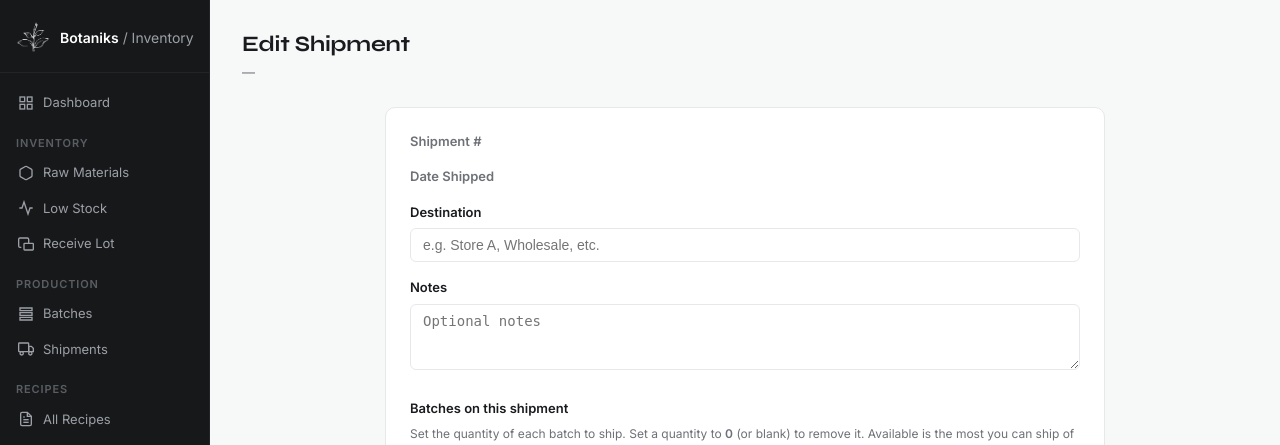
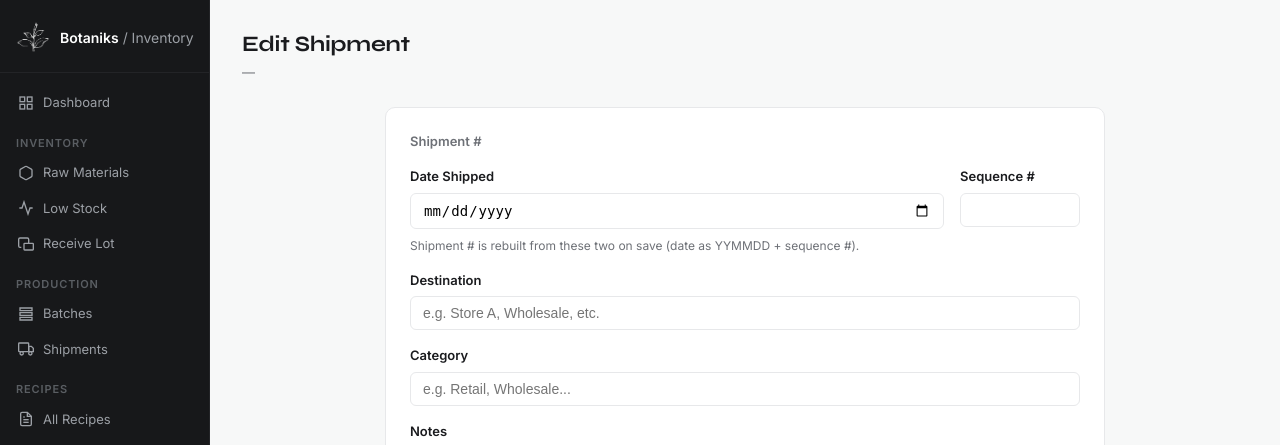
Before and after one commit to aero-greenfield/matcha-inventory-system, a Flask app: template templates/edit_shipment.html in a window 1280 px wide. Shown: the top 445 px of the page. Run offline with Flask 3, Linux system fonts and the light colour scheme; the template is opened without the code that fills it, so the values that code supplies are empty; parts of the project's set-up code (start-up, migrations or seed data) failed here and were passed over; some libraries are stand-ins or nearby versions.

Commit message:
added manual shipment date input, changed shipment number format, and added column (categroy) to shipments)

```diff
--- a/app.py
+++ b/app.py
@@ -2905,7 +2905,7 @@ def shipments_list():
 def new_shipment_page():
     df, _ = get_batches(page=None)
     batches = df.to_dict('records') if not df.empty else []
-    return render_template('create_shipment.html', batches=batches)
+    return render_template('create_shipment.html', batches=batches, today=business_today())
 
 
 @app.route('/shipments/<int:shipment_id>')
@@ -2956,9 +2956,26 @@ def create_shipment_route():
 
     destination = request.form.get('destination', '').strip() or None
     notes = request.form.get('notes', '').strip() or None
-
+    category = request.form.get('category', '').strip() or None
+    date_shipped = request.form.get('date_shipped', '').strip()
+    if not date_shipped:
+        return render_template('error.html',
+            title="Invalid Input",
+            message="Date shipped cannot be blank.",
+            back_link=True, back_link_url="/shipments/new", back_link_label="Back to New Shipment"
+        ), 400
     try:
-        shipment_id = create_shipment(lines, destination=destination, notes=notes)
+        datetime.strptime(date_shipped, '%Y-%m-%d')
+    except ValueError:
+        return render_template('error.html',
+            title="Invalid Input",
+            message="Date shipped must be a valid date.",
+            back_link=True, back_link_url="/shipments/new", back_link_label="Back to New Shipment"
+        ), 400
+
+    try:
+        shipment_id = create_shipment(lines, destination=destination, notes=notes,
+                                       category=category, date_shipped=date_shipped)
     except ValueError as e:
         return render_template('error.html',
             title="Cannot Create Shipment",
@@ -3026,9 +3043,22 @@ def edit_shipment(shipment_id):
                 'max_qty': b['remaining'],
             }
 
+    # Split shipment_number back into its YYMMDD date + counter to prefill the edit form.
+    # Old pre-migration numbers (e.g. "SHP-2026-07-15-001") don't fit this shape — fall back to
+    # the shipment's stored date and counter 1; saving then adopts the new format.
+    shipment_number = data['shipment']['shipment_number'] or ''
+    if shipment_number.isdigit() and len(shipment_number) > 6:
+        number_date = f"20{shipment_number[0:2]}-{shipment_number[2:4]}-{shipment_number[4:6]}"
+        number_counter = shipment_number[6:]
+    else:
+        number_date = data['shipment']['date_shipped'] or ''
+        number_counter = '1'
+
     return render_template('edit_shipment.html',
         shipment=data['shipment'],
         candidates=list(candidates.values()),
+        number_date=number_date,
+        number_counter=number_counter,
     )
 
 
@@ -3037,6 +3067,31 @@ def edit_shipment(shipment_id):
 def update_shipment_route(shipment_id):
     destination = request.form.get('destination', '').strip() or None
     notes = request.form.get('notes', '').strip() or None
+    category = request.form.get('category', '').strip() or None
+    date_shipped = request.form.get('date_shipped', '').strip()
+    counter_str = request.form.get('counter', '').strip()
+
+    if not date_shipped:
+        return render_template('error.html',
+            title="Invalid Input",
+            message="Date shipped cannot be blank.",
+            back_link=True, back_link_url=f"/edit-shipment/{shipment_id}", back_link_label="Back to Edit Shipment"
+        ), 400
+    try:
+        prefix = datetime.strptime(date_shipped, '%Y-%m-%d').strftime('%y%m%d')
+    except ValueError:
+        return render_template('error.html',
+            title="Invalid Input",
+            message="Date shipped must be a valid date.",
+            back_link=True, back_link_url=f"/edit-shipment/{shipment_id}", back_link_label="Back to Edit Shipment"
+        ), 400
+    if not counter_str.isdigit() or int(counter_str) <= 0:
+        return render_template('error.html',
+            title="Invalid Input",
+            message="Sequence # must be a positive whole number.",
+            back_link=True, back_link_url=f"/edit-shipment/{shipment_id}", back_link_label="Back to Edit Shipment"
+        ), 400
+    shipment_number = f"{prefix}{int(counter_str)}"
 
     # Collect the batch lines from qty_<batch_id> fields; blanks/zeros drop the line.
     try:
@@ -3058,7 +3113,8 @@ def update_shipment_route(shipment_id):
         ), 400
 
     try:
-        update_shipment(shipment_id, destination=destination, notes=notes, lines=lines)
+        update_shipment(shipment_id, destination=destination, notes=notes, category=category,
+                         date_shipped=date_shipped, shipment_number=shipment_number, lines=lines)
     except ValueError as e:
         return render_template('error.html',
             title="Cannot Update Shipment",
--- a/init_db.py
+++ b/init_db.py
@@ -244,7 +244,8 @@ def init_database():
             shipment_number TEXT NOT NULL UNIQUE,
             date_shipped    TEXT NOT NULL,
             destination     TEXT,
-            notes           TEXT
+            notes           TEXT,
+            category        TEXT
         )
         """)
     else:
@@ -254,7 +255,8 @@ def init_database():
             shipment_number TEXT NOT NULL UNIQUE,
             date_shipped    TEXT NOT NULL,
             destination     TEXT,
-            notes           TEXT
+            notes           TEXT,
+            category        TEXT
         )
         """)
 
--- a/templates/edit_shipment.html
+++ b/templates/edit_shipment.html
@@ -20,16 +20,35 @@
             <p style="margin:0;font-size:14px;color:var(--text-muted);">{{ shipment['shipment_number'] }}</p>
         </div>
 
-        <div style="margin-bottom:16px;">
-            <label style="display:block;font-size:13px;font-weight:600;color:var(--text-muted);margin-bottom:6px;">Date Shipped</label>
-            <p style="margin:0;font-size:14px;color:var(--text-muted);">{{ shipment['date_shipped'] }}</p>
+        <div style="margin-bottom:16px;display:flex;gap:16px;">
+            <div style="flex:1;min-width:160px;">
+                <label for="date_shipped" style="display:block;font-size:13px;font-weight:600;margin-bottom:6px;">Date Shipped</label>
+                <input type="date" id="date_shipped" name="date_shipped" value="{{ number_date }}" required
+                       style="width:100%;padding:8px 12px;border:1px solid var(--border);border-radius:6px;font-size:14px;box-sizing:border-box;">
+            </div>
+            <div style="width:120px;">
+                <label for="counter" style="display:block;font-size:13px;font-weight:600;margin-bottom:6px;">Sequence #</label>
+                <input type="number" id="counter" name="counter" min="1" step="1" value="{{ number_counter }}" required
+                       style="width:100%;padding:8px 12px;border:1px solid var(--border);border-radius:6px;font-size:14px;box-sizing:border-box;">
+            </div>
         </div>
+        <p style="margin:-8px 0 16px;font-size:12px;color:var(--text-muted);">
+            Shipment # is rebuilt from these two on save (date as YYMMDD + sequence #).
+        </p>
 
         <div style="margin-bottom:16px;">
             <label for="destination" style="display:block;font-size:13px;font-weight:600;margin-bottom:6px;">Destination</label>
             <input type="text" id="destination" name="destination"
                    value="{{ shipment['destination'] if shipment['destination'] else '' }}"
                    placeholder="e.g. Store A, Wholesale, etc."
+                   style="width:100%;padding:8px 12px;border:1px solid var(--border);border-radius:6px;font-size:14px;box-sizing:border-box;">
+        </div>
+
+        <div style="margin-bottom:16px;">
+            <label for="category" style="display:block;font-size:13px;font-weight:600;margin-bottom:6px;">Category</label>
+            <input type="text" id="category" name="category"
+                   value="{{ shipment['category'] if shipment['category'] else '' }}"
+                   placeholder="e.g. Retail, Wholesale..."
                    style="width:100%;padding:8px 12px;border:1px solid var(--border);border-radius:6px;font-size:14px;box-sizing:border-box;">
         </div>
 
--- a/templates/manage_shipments.html
+++ b/templates/manage_shipments.html
@@ -20,6 +20,7 @@
                 <th>Shipment #</th>
                 <th>Date</th>
                 <th>Destination</th>
+                <th>Category</th>
                 <th>Notes</th>
                 <th># Batches</th>
                 <th></th>
@@ -31,6 +32,7 @@
                 <td><a href="/shipments/{{ row['shipment_id'] }}" style="color:var(--accent);">{{ row['shipment_number'] }}</a></td>
                 <td>{{ row['date_shipped'] or '—' }}</td>
                 <td>{{ row['destination'] if row['destination'] and row['destination'] != 'nan' else '—' }}</td>
+                <td>{{ row['category'] if row['category'] and row['category'] != 'nan' else '—' }}</td>
                 <td>{{ row['notes'] if row['notes'] and row['notes'] != 'nan' else '—' }}</td>
                 <td>{{ row['batch_count'] }}</td>
                 <td style="white-space:nowrap;">
--- a/templates/shipment_detail.html
+++ b/templates/shipment_detail.html
@@ -79,6 +79,10 @@
         <tr>
             <td style="padding:6px 24px 6px 0;color:var(--text-muted);font-weight:600;">Destination</td>
             <td style="padding:6px 0;">{{ shipment['destination'] if shipment['destination'] else '—' }}</td>
+        </tr>
+        <tr>
+            <td style="padding:6px 24px 6px 0;color:var(--text-muted);font-weight:600;">Category</td>
+            <td style="padding:6px 0;">{{ shipment['category'] if shipment['category'] else '—' }}</td>
         </tr>
         <tr>
             <td style="padding:6px 24px 6px 0;color:var(--text-muted);font-weight:600;">Notes</td>
--- a/templates/shipments.html
+++ b/templates/shipments.html
@@ -26,6 +26,7 @@
                 <th>Shipment #</th>
                 <th>Date Shipped</th>
                 <th>Destination</th>
+                <th>Category</th>
                 <th>Notes</th>
                 <th># Batches</th>
             </tr>
@@ -37,6 +38,7 @@
                 <td><a href="/shipments/{{ row['shipment_id'] }}" style="color:var(--accent);">{{ row['shipment_number'] }}</a></td>
                 <td>{{ row['date_shipped'] | fmt_date }}</td>
                 <td>{{ row['destination'] if row['destination'] and row['destination'] != 'nan' else '—' }}</td>
+                <td>{{ row['category'] if row['category'] and row['category'] != 'nan' else '—' }}</td>
                 <td>{{ row['notes'] if row['notes'] and row['notes'] != 'nan' else '—' }}</td>
                 <td>{{ row['batch_count'] }}</td>
             </tr>
```
Also changed, not shown: services/setup.py (+10 -1 lines), services/shipments.py (+47 -20 lines), templates/create_shipment.html (+10 -0 lines), test_scripts/test_shipments.py (+38 -0 lines).
